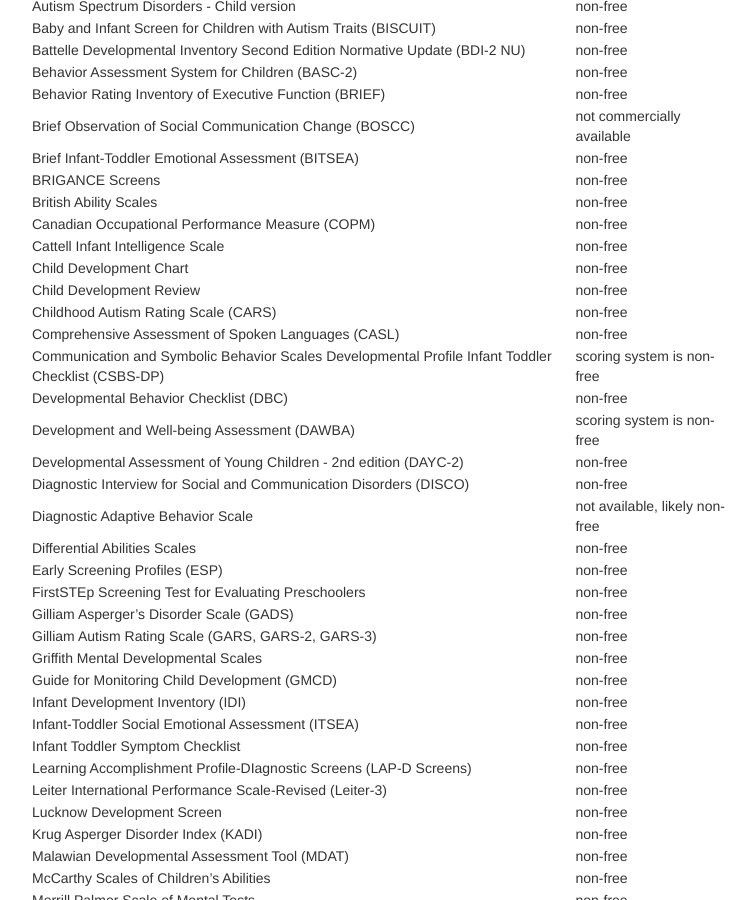
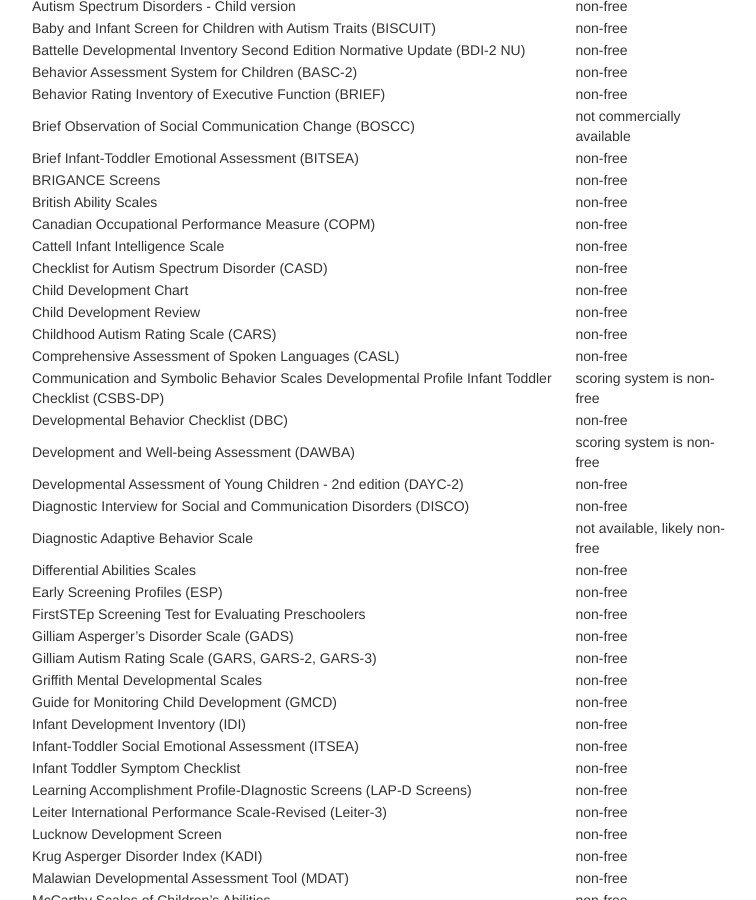
Before and after one commit to mjmaenner/disabilitymeasures, a Jekyll site: the page built from pages/donotqualify.md, in a window 1280 px wide and 900 px high, scrolled down 639 px. Shown: the whole window, without its empty margins (259-1015 px from the left). Built offline with Jekyll 4.4.1, drawn with Linux system fonts in a browser that asks for light colours.

Commit message:
added casd

```diff
--- a/pages/donotqualify.md
+++ b/pages/donotqualify.md
@@ -45,6 +45,7 @@ BRIGANCE Screens | non-free
 British Ability Scales | non-free
 Canadian Occupational Performance Measure (COPM) | non-free
 Cattell Infant Intelligence Scale | non-free
+Checklist for Autism Spectrum Disorder (CASD) | non-free
 Child Development Chart | non-free
 Child Development Review | non-free
 Childhood Autism Rating Scale (CARS) | non-free
```
